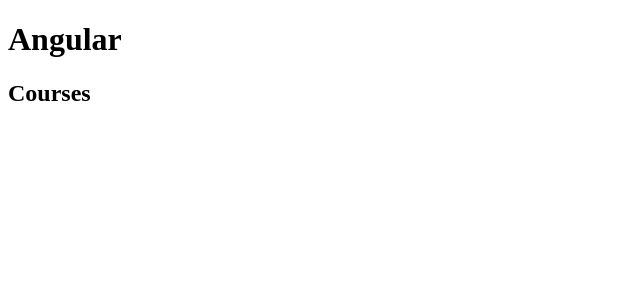
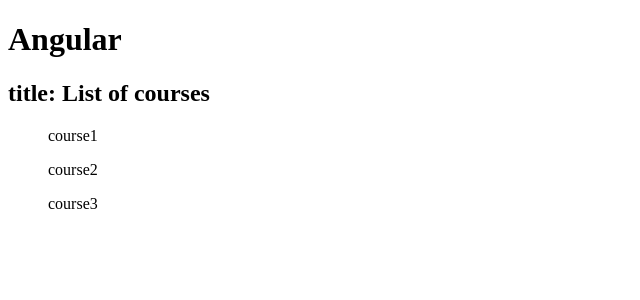
Before and after one commit to lphquy/angular_course_1, an Angular app: page / in a window 1280 px wide. Shown: the top 300 px of the page, without its empty margins (0-640 px from the left). Built offline with nearby package versions, Linux system fonts and the light colour scheme.

Commit message:
directive: manipulate DOM element. Added using directive ngFor to manipulate DOM.

```diff
--- a/src/app/courses.component.ts
+++ b/src/app/courses.component.ts
@@ -2,8 +2,22 @@
 
 @Component({
     selector: 'courses',
-    template: '<h2>Courses</h2>'
+    template: `
+        <h2>{{ "title: " + getTitle() }}</h2>
+        <ul *ngFor="let course of courses">
+            {{ course }}
+        </ul>
+    `
 })
 export class CoursesComponent {
+    title = "List of courses"
+    courses = [
+        'course1',
+        'course2',
+        'course3'
+    ]
 
+    getTitle() {
+        return this.title;
+    }
 }
```
